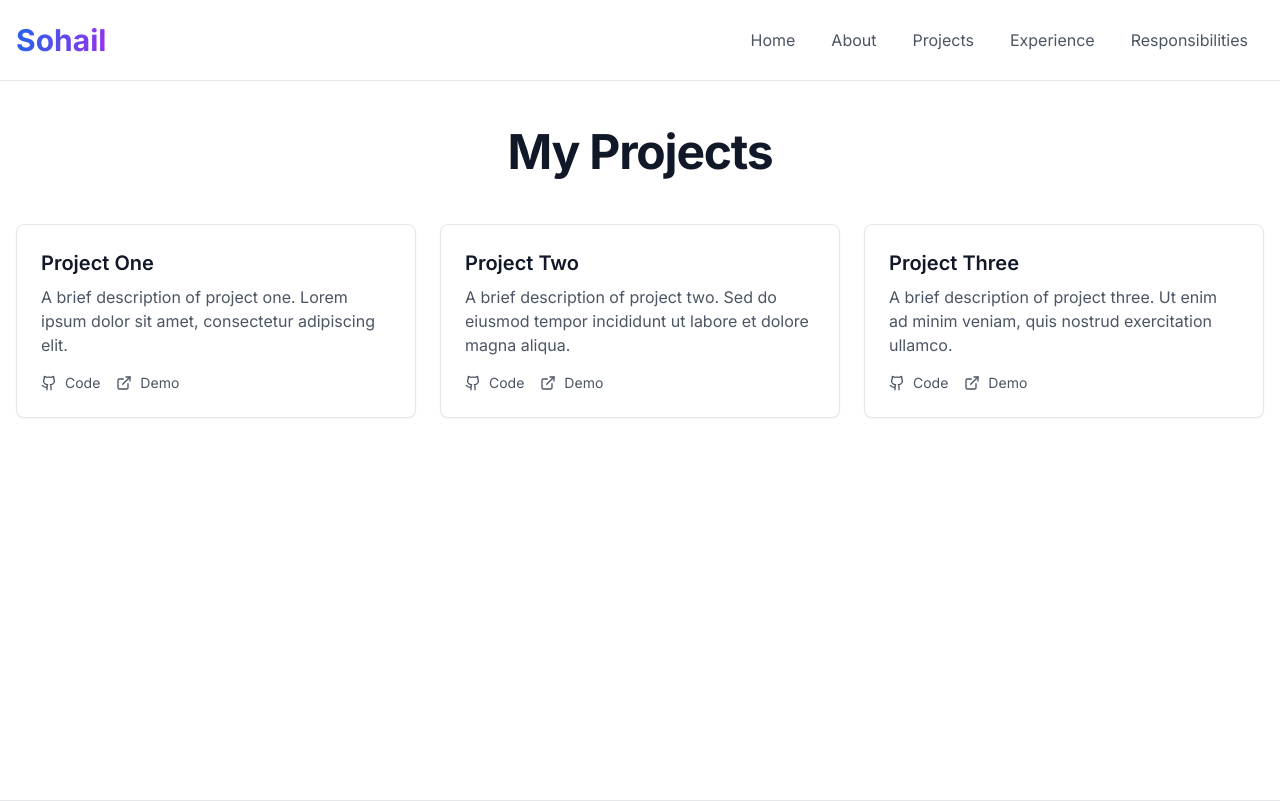
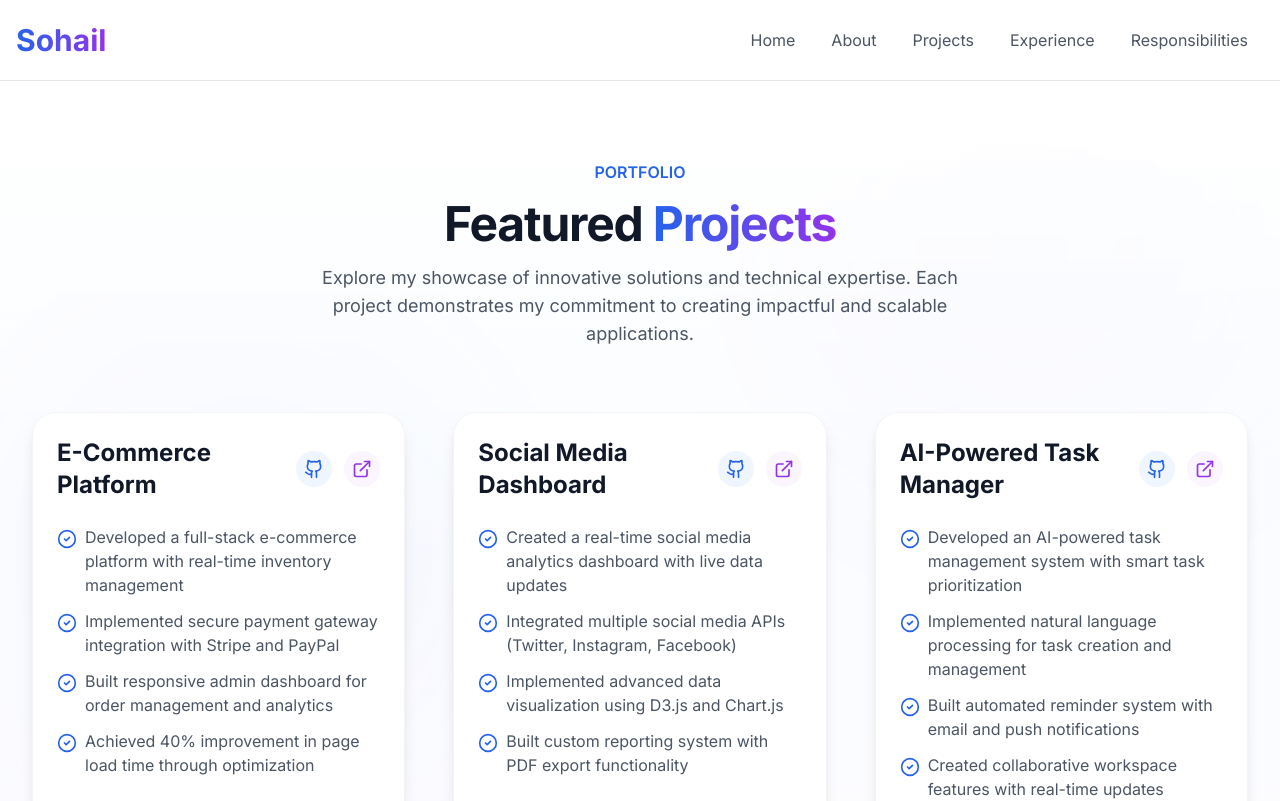
Before and after one commit to SohailIITKGP/My_Portfolio, a Next.js app: page /projects in a window 1280 px wide. Shown: the top 801 px of the page. Built offline with nearby package versions, Linux system fonts and the light colour scheme.

Commit message:
Project page ui

```diff
--- a/src/app/layout.tsx
+++ b/src/app/layout.tsx
@@ -8,8 +8,8 @@ import { cn } from "@/lib/utils";
 const inter = Inter({ subsets: ["latin"] });
 
 export const metadata: Metadata = {
-  title: "Portfolio",
-  description: "My professional portfolio showcasing my work and experience",
+  title: "Sohail's Portfolio",
+  description: "Professional portfolio showcasing my work, projects, and experience in software development",
 };
 
 export default function RootLayout({
@@ -19,12 +19,28 @@ export default function RootLayout({
 }) {
   return (
     <html lang="en" className="scroll-smooth">
-      <body className={cn(inter.className, "min-h-screen bg-white antialiased")}>
-        <Navbar />
-        <main className="flex min-h-screen flex-col pt-16">
-          {children}
-        </main>
-        <Footer />
+      <body
+        className={cn(
+          inter.className,
+          "min-h-screen bg-white antialiased selection:bg-blue-600/10 selection:text-blue-600"
+        )}
+      >
+        <div className="relative">
+          {/* Background decoration */}
+          <div className="pointer-events-none fixed inset-0 z-0 select-none">
+            <div className="absolute top-0 right-0 h-[500px] w-[500px] rounded-full bg-gradient-to-bl from-blue-600/20 to-purple-600/20 blur-[100px] opacity-20" />
+            <div className="absolute bottom-0 left-0 h-[500px] w-[500px] rounded-full bg-gradient-to-tr from-purple-600/20 to-blue-600/20 blur-[100px] opacity-20" />
+          </div>
+
+          {/* Content */}
+          <div className="relative z-10">
+            <Navbar />
+            <main className="flex min-h-screen flex-col pt-16">
+              {children}
+            </main>
+            <Footer />
+          </div>
+        </div>
       </body>
     </html>
   );
--- a/src/app/projects/page.tsx
+++ b/src/app/projects/page.tsx
@@ -1,72 +1,120 @@
-import { ExternalLink, Github } from 'lucide-react'
+import { ExternalLink, Github, Tags, CheckCircle2 } from 'lucide-react'
 
 const projects = [
   {
-    title: 'Project One',
-    description: 'A brief description of project one. Lorem ipsum dolor sit amet, consectetur adipiscing elit.',
+    title: 'E-Commerce Platform',
+    description: [
+      'Developed a full-stack e-commerce platform with real-time inventory management',
+      'Implemented secure payment gateway integration with Stripe and PayPal',
+      'Built responsive admin dashboard for order management and analytics',
+      'Achieved 40% improvement in page load time through optimization'
+    ],
     github: 'https://github.com',
     demo: 'https://example.com',
+    tags: ['React', 'Node.js', 'MongoDB', 'Redux', 'Stripe']
   },
   {
-    title: 'Project Two',
-    description: 'A brief description of project two. Sed do eiusmod tempor incididunt ut labore et dolore magna aliqua.',
+    title: 'Social Media Dashboard',
+    description: [
+      'Created a real-time social media analytics dashboard with live data updates',
+      'Integrated multiple social media APIs (Twitter, Instagram, Facebook)',
+      'Implemented advanced data visualization using D3.js and Chart.js',
+      'Built custom reporting system with PDF export functionality'
+    ],
     github: 'https://github.com',
     demo: 'https://example.com',
+    tags: ['Next.js', 'TypeScript', 'Tailwind', 'D3.js', 'Firebase']
   },
   {
-    title: 'Project Three',
-    description: 'A brief description of project three. Ut enim ad minim veniam, quis nostrud exercitation ullamco.',
+    title: 'AI-Powered Task Manager',
+    description: [
+      'Developed an AI-powered task management system with smart task prioritization',
+      'Implemented natural language processing for task creation and management',
+      'Built automated reminder system with email and push notifications',
+      'Created collaborative workspace features with real-time updates'
+    ],
     github: 'https://github.com',
     demo: 'https://example.com',
-  },
-  // Add more projects as needed
-]
+    tags: ['React', 'Python', 'TensorFlow', 'FastAPI', 'PostgreSQL']
+  }
+];
 
 export default function Projects() {
   return (
-    <div className="container mx-auto px-4 py-16">
-      <h1 className="mb-8 text-center text-4xl font-bold tracking-tight text-gray-900 sm:text-5xl">
-        My Projects
+    <div className="min-h-[calc(100vh-5rem)] bg-gradient-to-b from-white via-blue-50/30 to-purple-50/30 py-16 sm:py-24">
+      <div className="mx-auto max-w-7xl px-4 sm:px-6 lg:px-8">
+        <div className="text-center mb-16">
+          <span className="text-blue-600 font-semibold mb-4 block">PORTFOLIO</span>
+          <h1 className="text-4xl font-bold tracking-tight text-gray-900 sm:text-5xl mb-4">
+            Featured{" "}
+            <span className="text-transparent bg-clip-text bg-gradient-to-r from-blue-600 to-purple-600">
+              Projects
+            </span>
           </h1>
 
-      <div className="mt-12 grid gap-6 sm:grid-cols-2 lg:grid-cols-3">
+          <p className="text-lg text-gray-600 max-w-2xl mx-auto">
+            Explore my showcase of innovative solutions and technical expertise. Each project demonstrates my commitment to creating impactful and scalable applications.
+          </p>
+        </div>
+
+        <div className="grid gap-12 md:grid-cols-2 lg:grid-cols-3">
           {projects.map((project, index) => (
             <div
               key={index}
-            className="group rounded-lg border border-gray-200 bg-white p-6 shadow-sm transition hover:shadow-md"
+              className="group relative overflow-hidden rounded-3xl bg-white shadow-lg transition-all duration-500 hover:shadow-2xl hover:-translate-y-2 border border-gray-100"
             >
-            <h3 className="mb-2 text-xl font-semibold text-gray-900">
+              <div className="p-6">
+                <div className="flex items-center justify-between mb-6">
+                  <h3 className="text-2xl font-bold text-gray-900 group-hover:text-blue-600 transition-colors duration-300">
                     {project.title}
                   </h3>
-
-            <p className="mb-4 text-gray-600">
-              {project.description}
-            </p>
-
-            <div className="flex gap-4">
+                  <div className="flex gap-3">
                     <a
                       href={project.github}
                       target="_blank"
                       rel="noopener noreferrer"
-                className="flex items-center gap-2 text-sm text-gray-600 transition hover:text-gray-900"
+                      className="rounded-full bg-blue-50 p-2 text-blue-600 hover:bg-blue-100 transition-colors duration-300 transform hover:scale-110"
+                      title="View Source Code"
                     >
-                <Github className="h-4 w-4" />
-                Code
+                      <Github className="h-5 w-5" />
                     </a>
-
                     <a
                       href={project.demo}
                       target="_blank"
                       rel="noopener noreferrer"
-                className="flex items-center gap-2 text-sm text-gray-600 transition hover:text-gray-900"
+                      className="rounded-full bg-purple-50 p-2 text-purple-600 hover:bg-purple-100 transition-colors duration-300 transform hover:scale-110"
+                      title="View Live Demo"
                     >
-                <ExternalLink className="h-4 w-4" />
-                Demo
+                      <ExternalLink className="h-5 w-5" />
                     </a>
+                  </div>
+                </div>
+
+                <ul className="space-y-3 mb-6">
+                  {project.description.map((point, idx) => (
+                    <li key={idx} className="flex items-start gap-2 text-gray-600">
+                      <CheckCircle2 className="h-5 w-5 text-blue-600 mt-1 flex-shrink-0" />
+                      <span>{point}</span>
+                    </li>
+                  ))}
+                </ul>
+
+                <div className="flex flex-wrap gap-2 pt-4 border-t border-gray-100">
+                  {project.tags.map((tag, idx) => (
+                    <span
+                      key={idx}
+                      className="inline-flex items-center rounded-full bg-gradient-to-r from-blue-50 to-purple-50 px-3 py-1 text-sm font-medium text-blue-600 border border-blue-100/30"
+                    >
+                      <Tags className="mr-1 h-3 w-3" />
+                      {tag}
+                    </span>
+                  ))}
+                </div>
               </div>
             </div>
           ))}
         </div>
       </div>
-  )
+    </div>
+  );
 }
```
Lines whose indentation alone changed are shown as unchanged.
